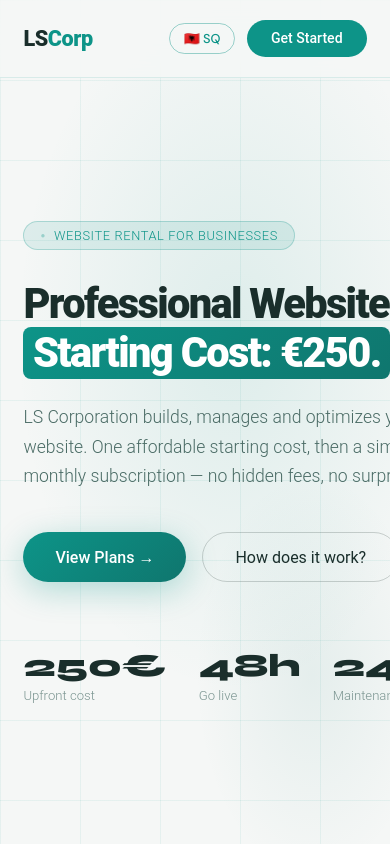
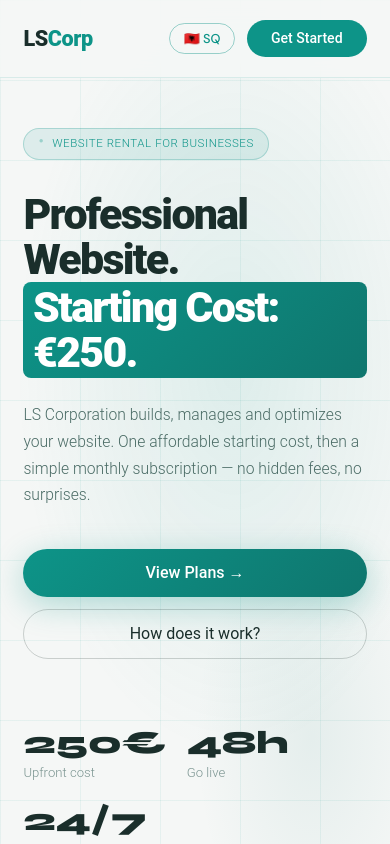
Before and after one commit to suadpllana/ls-corporation, a React (Vite) app: page / in a window 390 px wide. Shown: the top 844 px of the page. Built offline with nearby package versions, Linux system fonts and the light colour scheme; no server answers.

Commit message:
small changes

```diff
--- a/src/App.css
+++ b/src/App.css
@@ -33,7 +33,7 @@ nav ul a:hover { color: var(--white); }
 .hero-bg { position: absolute; inset: 0; z-index: 0; background: radial-gradient(ellipse 80% 60% at 60% 40%, rgba(13,148,136,0.10) 0%, transparent 70%), radial-gradient(ellipse 50% 40% at 80% 80%, rgba(15,118,110,0.07) 0%, transparent 60%); }
 .hero-bg::after { content: ''; position: absolute; inset: 0; background-image: linear-gradient(rgba(13,148,136,0.07) 1px, transparent 1px), linear-gradient(90deg, rgba(13,148,136,0.07) 1px, transparent 1px); background-size: 80px 80px; }
 .hero-content { position: relative; z-index: 1; max-width: 680px; }
-.hero-badge { display: inline-flex; align-items: center; gap: 0.5rem; background: rgba(13,148,136,0.10); border: 1px solid rgba(13,148,136,0.25); padding: 0.4rem 1rem; border-radius: 100px; margin-bottom: 2rem; font-size: 0.8rem; color: var(--accent); letter-spacing: 0.05em; text-transform: uppercase; animation: fadeUp 0.8s ease both; }
+.hero-badge { display: inline-flex; align-items: center; gap: 0.5rem; background: rgba(13,148,136,0.10); border: 1px solid rgba(13,148,136,0.25); padding: 0.4rem 1rem; border-radius: 100px; margin-bottom: 2rem; font-size: 0.8rem; color: var(--accent); letter-spacing: 0.05em; text-transform: uppercase; animation: fadeUp 0.8s ease both; max-width: 100%; white-space: normal; }
 .hero-badge::before { content: '●'; font-size: 0.5rem; animation: pulse 2s infinite; }
 @keyframes pulse { 0%,100%{opacity:1} 50%{opacity:0.3} }
 
@@ -125,9 +125,17 @@ footer a { color: var(--slate); text-decoration: none; }
 footer a:hover { color: var(--white); }
 
 @media (max-width: 768px) {
+  #hero { padding-top: 8rem; }
+  .hero-content { max-width: 100%; }
+  .hero-badge { display: inline-flex; align-items: flex-start; line-height: 1.35; font-size: 0.72rem; padding: 0.45rem 0.9rem; }
+  h1 { font-size: clamp(2.1rem, 11vw, 3rem); line-height: 1.05; }
+  .hero-sub { font-size: 0.98rem; max-width: 100%; }
+  .hero-actions { gap: 0.75rem; }
+  .hero-actions .btn-primary,
+  .hero-actions .btn-outline { width: 100%; }
+  .hero-stats { gap: 1.25rem; flex-wrap: wrap; }
   .hero-orb { display: none; }
   nav ul { display: none; }
-  .hero-stats { gap: 2rem; }
   .steps { grid-template-columns: 1fr; }
   .step-arrow { display: none; }
 }
--- a/src/components/Navbar.jsx
+++ b/src/components/Navbar.jsx
@@ -31,7 +31,7 @@ export default function Navbar({ t, lang, setLang }) {
         >
           {lang === 'en' ? '🇦🇱 SQ' : '🇬🇧 EN'}
         </button>
-        <button className="nav-cta" onClick={() => scrollTo('kontakt')}>
+        <button className="nav-cta" onClick={() => scrollTo('contact')}>
           {t.nav.cta}
         </button>
       </div>
```
Also changed, not shown: 1 other file (tests, documents, lock files or other folders).
